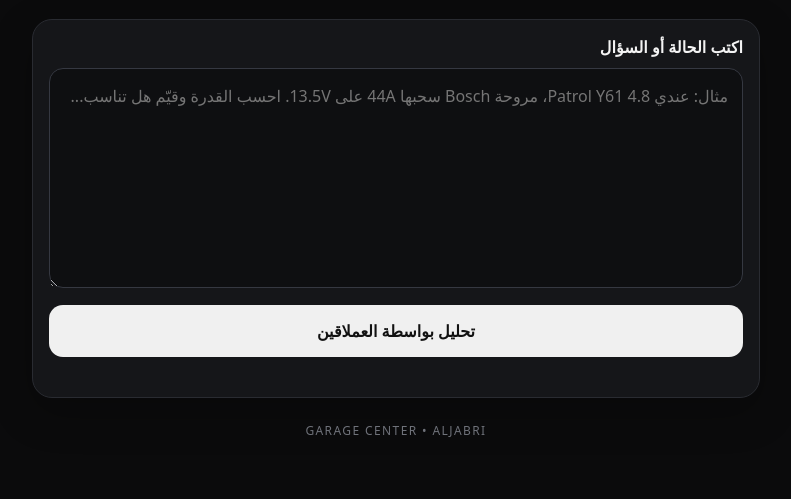
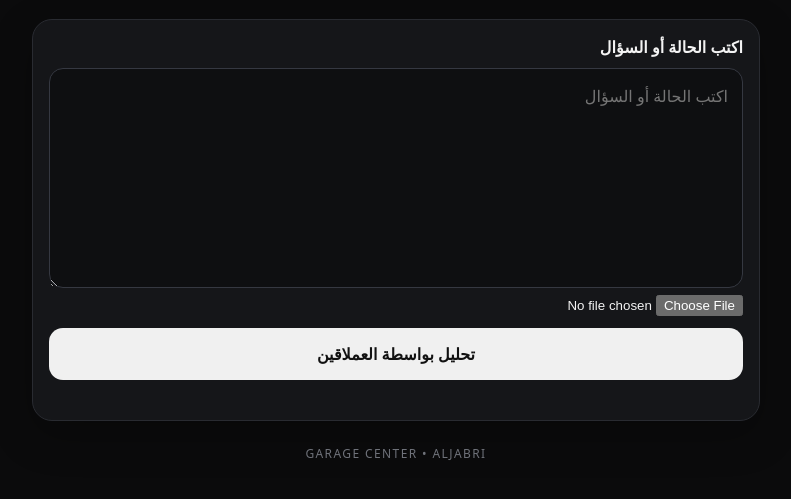
Before and after one commit to Garage-Center-Ai/garage-center-ai, a website: page index.html in a window 1280 px wide. Shown: the part 97-596 px from the top of the page, without its empty margins (244-1035 px from the left). Drawn offline with Linux system fonts and the light colour scheme.

Commit message:
Update index.html

```diff
--- a/index.html
+++ b/index.html
@@ -23,8 +23,10 @@
 
     <section class="card">
       <label for="question">اكتب الحالة أو السؤال</label>
-      <textarea id="question" rows="7" placeholder="مثال: عندي Patrol Y61 4.8، مروحة Bosch سحبها 44A على 13.5V. احسب القدرة وقيّم هل تناسب..."></textarea>
-      <button id="analyze">تحليل بواسطة العملاقين</button>
+      <textarea id="question" rows="7" placeholder="اكتب الحالة أو السؤال"></textarea>
+<input id="imageInput" type="file" accept="image/*" />
+<button id="analyze">تحليل بواسطة العملاقين</button>
+
       <div id="status" class="status"></div>
     </section>
 
```
